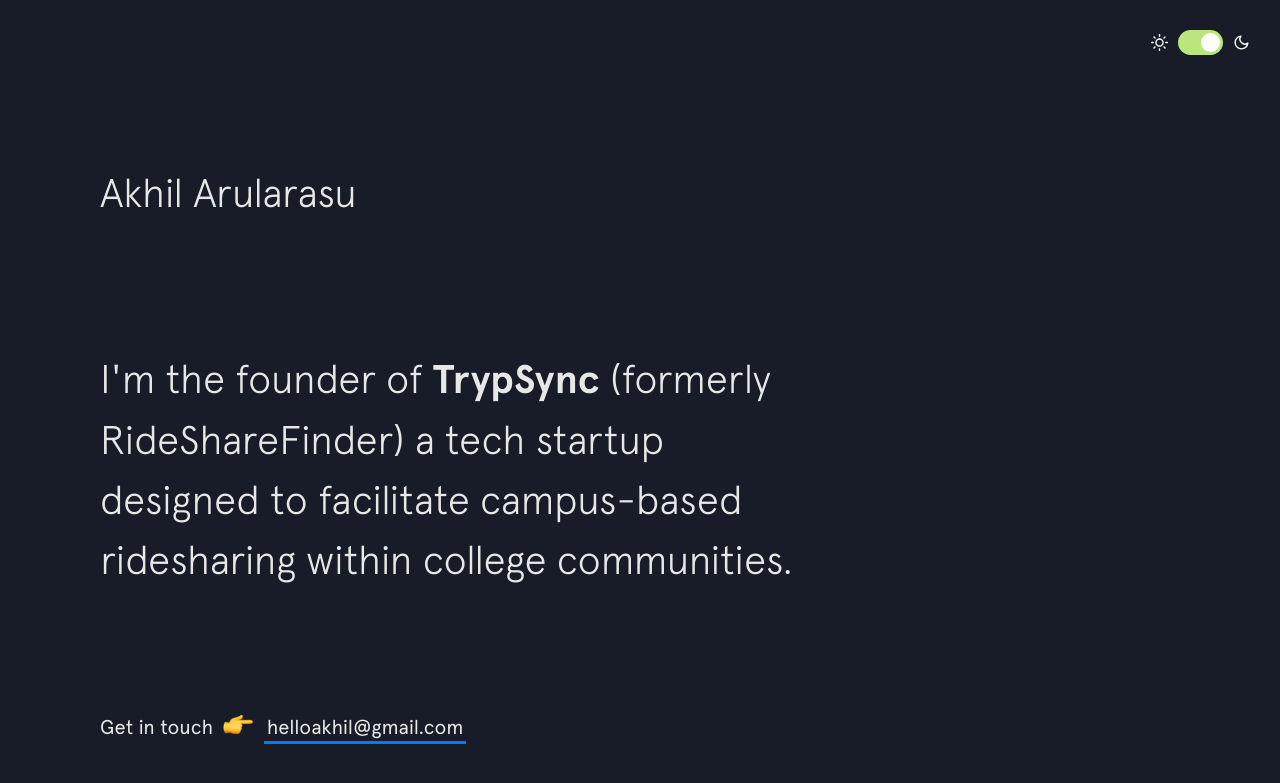
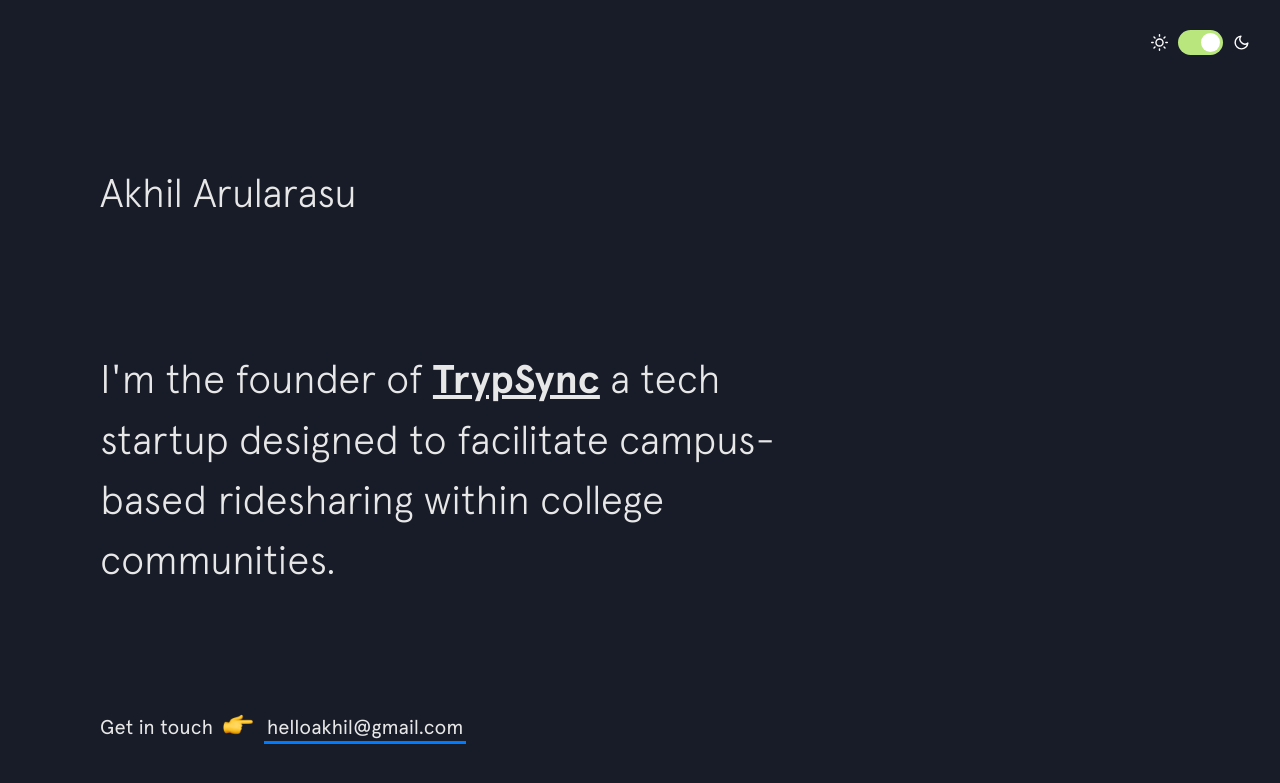
Before and after one commit to akhil-arularasu/akhil-arularasu.github.io, a Jekyll site: the page built from index.html, in a window 1280 px wide and 900 px high. Shown: the top 783 px of the window. Built offline with Jekyll 4.4.1, drawn with Linux system fonts in a browser that asks for light colours; nearby versions of some CDN libraries.

Commit message:
Update intro.html

```diff
--- a/_includes/intro.html
+++ b/_includes/intro.html
@@ -2,7 +2,7 @@
   <h1 class="intro__hello" >Akhil Arularasu</h1>
 
   <h5 class="intro__tagline">I'm
-    the founder of <a href="https://www.trypsync.com">TrypSync</a> (formerly RideShareFinder) a tech startup designed to facilitate campus-based ridesharing within college communities.
+    the founder of <a href="https://www.trypsync.com" style="text-decoration: underline;">TrypSync</a> a tech startup designed to facilitate campus-based ridesharing within college communities.
   </h5>
 
   <h3 class="intro__contact">
```
